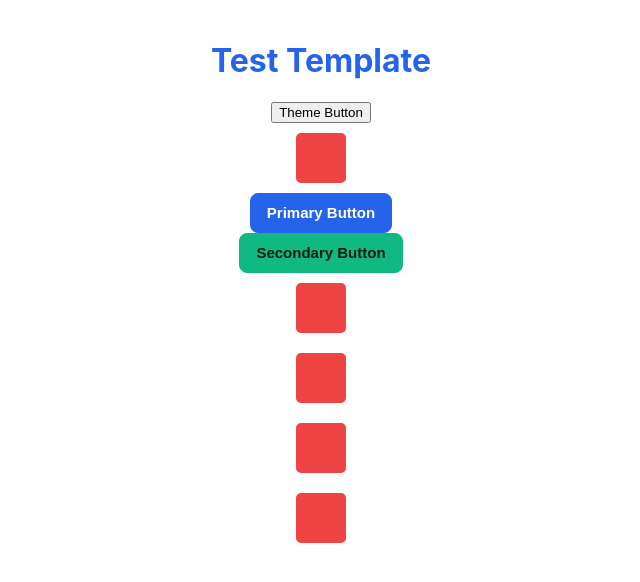
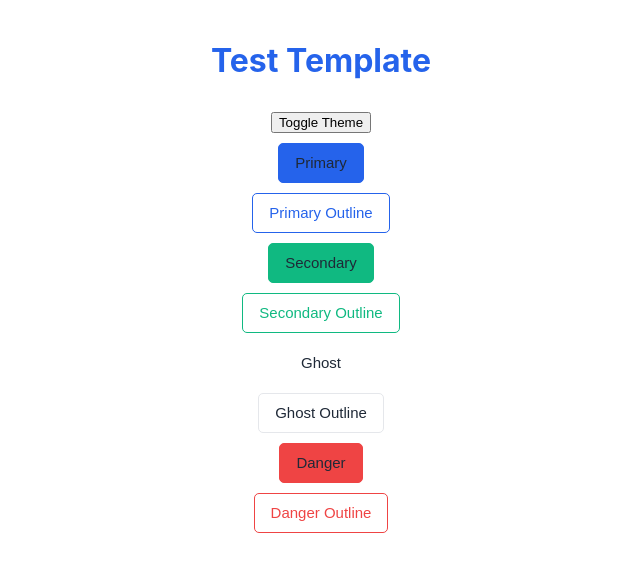
Before and after one commit to Bauli29/DermaTrack, a Next.js app in the folder frontend/: page /test in a window 1280 px wide. Shown: the top 582 px of the page, without its empty margins (319-959 px from the left). Built offline with nearby package versions, Linux system fonts and the light colour scheme.

Commit message:
Derma-25 User: Implementation of Button

```diff
--- a/frontend/src/components/atoms/button/index.tsx
+++ b/frontend/src/components/atoms/button/index.tsx
@@ -1,51 +1,23 @@
-'use client'
-
-import React, { forwardRef } from 'react'
-
 import * as SC from './styles'
 import { IButtonProps } from './types'
 
-const Button = forwardRef<HTMLButtonElement, IButtonProps>(
-  (
-    {
+const Button = ({
   variant = 'primary',
   size = 'md',
   fullWidth = false,
-      loading = false,
-      disabled,
-      startIcon,
-      endIcon,
+  disabled = false,
   children,
-    },
-    ref
-  ) => {
-    const isDisabled = disabled ?? loading
-
-    return (
+  ...props
+}: IButtonProps) => (
   <SC.StyledButton
-        ref={ref}
     $variant={variant}
     $size={size}
     $fullWidth={fullWidth}
-        disabled={isDisabled}
-        aria-disabled={isDisabled}
-        aria-busy={loading || undefined}
-        data-disabled={isDisabled}
+    disabled={disabled}
+    {...props}
   >
-        {loading ? (
-          <SC.Spinner $size={size} $variant={variant} aria-hidden='true' />
-        ) : (
-          <SC.ButtonLabel>
-            {startIcon}
-            <span>{children}</span>
-            {endIcon}
-          </SC.ButtonLabel>
-        )}
+    {children}
   </SC.StyledButton>
 )
-  }
-)
-
-Button.displayName = 'Button'
 
 export default Button
--- a/frontend/src/components/atoms/button/styles.ts
+++ b/frontend/src/components/atoms/button/styles.ts
@@ -1,202 +1,96 @@
 'use client'
-import styled, { css, keyframes } from 'styled-components'
+import styled, { css } from 'styled-components'
 
-import { IButtonStyleProps, TButtonSize, TButtonVariant } from './types'
+import { ITheme } from '@/lib/themes'
 
-export const focusRing = css`
-  outline: 2px solid ${({ theme }) => theme.colors.focus};
-  outline-offset: 2px;
-`
+import { IButtonStyleProps } from './types'
 
-export const press = css`
-  transform: translateY(0.5px) scale(0.995);
-`
+const sizeStyles = {
+  sm: css`
+    height: 32px;
+    padding: 0 12px;
+    font-size: 0.875rem;
+  `,
+  md: css`
+    height: 40px;
+    padding: 0 16px;
+    font-size: 0.9375rem;
+  `,
+  lg: css`
+    height: 48px;
+    padding: 0 20px;
+    font-size: 1rem;
+  `,
+}
 
-export const baseButton = css<IButtonStyleProps>`
-  -webkit-tap-highlight-color: transparent;
+const variantStyles = (theme: ITheme) => ({
+  primary: css`
+    background: ${theme.colors.primary};
+    color: ${theme.colors.text};
+    border-color: ${theme.colors.primary};
+  `,
+  secondary: css`
+    background: ${theme.colors.secondary};
+    color: ${theme.colors.text};
+    border-color: ${theme.colors.secondary};
+  `,
+  ghost: css`
+    background: transparent;
+    color: ${theme.colors.text};
+  `,
+  danger: css`
+    background: ${theme.colors.error};
+    color: ${theme.colors.text};
+    border-color: ${theme.colors.error};
+  `,
+  'primary-outline': css`
+    background: transparent;
+    color: ${theme.colors.primary};
+    border-color: ${theme.colors.primary};
+  `,
+  'secondary-outline': css`
+    background: transparent;
+    color: ${theme.colors.secondary};
+    border-color: ${theme.colors.secondary};
+  `,
+  'ghost-outline': css`
+    background: transparent;
+    color: ${theme.colors.text};
+    border-color: ${theme.colors.border};
+  `,
+  'danger-outline': css`
+    background: transparent;
+    color: ${theme.colors.error};
+    border-color: ${theme.colors.error};
+  `,
+})
+
+export const StyledButton = styled.button<IButtonStyleProps>`
   display: inline-flex;
   align-items: center;
   justify-content: center;
   gap: 0.5rem;
-  border-radius: 0.5rem; /* 8px */
+  border-radius: 5px;
   border: 1px solid transparent;
-  font-weight: 600;
-  line-height: 1;
   cursor: pointer;
   user-select: none;
-  position: relative;
   white-space: nowrap;
-  transition:
-    background-color 150ms ease,
-    color 150ms ease,
-    border-color 150ms ease,
-    box-shadow 150ms ease,
-    transform 50ms ease;
 
-  ${({ $fullWidth }) => ($fullWidth ? 'width: 100%;' : '')}
+  ${({ $fullWidth }) => $fullWidth && 'width: 100%;'}
 
   /* Sizes */
-  ${({ $size }) => {
-    if ($size === 'sm') {
-      return css`
-        height: 32px;
-        padding: 0 12px;
-        font-size: 0.875rem; /* 14px */
-      `
-    }
-    if ($size === 'lg') {
-      return css`
-        height: 48px;
-        padding: 0 20px;
-        font-size: 1rem; /* 16px */
-      `
-    }
-    return css`
-      height: 40px;
-      padding: 0 16px;
-      font-size: 0.9375rem; /* 15px */
-    `
-  }}
+  ${({ $size }) => sizeStyles[$size]}
 
   /* Variants */
-  ${({ $variant, theme }) => {
-    switch ($variant) {
-      case 'secondary':
-        return css`
-          background: ${theme.colors.secondary};
-          color: #0b1b13; /* readable on secondary */
-          border-color: ${theme.colors.secondary};
-          &:hover {
-            filter: brightness(0.96);
-          }
-          &:active {
-            ${press}
-            filter: brightness(0.92);
-          }
-        `
-      case 'outline':
-        return css`
-          background: transparent;
-          color: ${theme.colors.text};
-          border-color: ${theme.colors.border};
-          &:hover {
-            background: ${theme.colors.hover};
-          }
-          &:active {
-            ${press}
-          }
-        `
-      case 'ghost':
-        return css`
-          background: transparent;
-          color: ${theme.colors.text};
-          border-color: transparent;
-          &:hover {
-            background: ${theme.colors.hover};
-            border-color: ${theme.colors.hover};
-          }
-          &:active {
-            ${press}
-          }
-        `
-      case 'danger':
-        return css`
-          background: ${theme.colors.error};
-          color: #ffffff;
-          border-color: ${theme.colors.error};
-          &:hover {
-            background: #dc2626cc; /* slightly transparent */
-          }
-          &:active {
-            ${press}
-          }
-        `
-      case 'primary':
-      default:
-        return css`
-          background: ${theme.colors.primary};
-          color: #ffffff;
-          border-color: ${theme.colors.primary};
-          &:hover {
-            background: ${theme.colors.info};
-            border-color: ${theme.colors.info};
-          }
-          &:active {
-            ${press}
-          }
-        `
-    }
-  }}
+  ${({ $variant, theme }) => variantStyles(theme)[$variant]}
 
-  /* Disabled */
-  &:disabled,
-  &[data-disabled='true'] {
+  &:disabled {
     cursor: not-allowed;
     opacity: 0.6;
-    filter: grayscale(10%);
-    box-shadow: none;
-    transform: none;
+    pointer-events: none;
   }
 
-  /* Focus styles: visible only when needed */
-  &:focus-visible {
-    ${focusRing}
-  }
-
-  /* Respect reduced motion */
-  @media (prefers-reduced-motion: reduce) {
-    transition: none;
+  &:hover {
+    filter: brightness(0.9);
   }
 `
-
-export const StyledButton = styled.button<IButtonStyleProps>`
-  ${baseButton}
-`
-
-/* Loading spinner */
-const spin = keyframes`
-  0% { transform: rotate(0deg); }
-  100% { transform: rotate(360deg); }
-`
-
-export const Spinner = styled.span<{
-  $size: TButtonSize
-  $variant: TButtonVariant
-}>`
-  display: inline-block;
-  border: 2px solid
-    ${({ $variant, theme }) =>
-      $variant === 'outline' || $variant === 'ghost'
-        ? `${theme.colors.text}80`
-        : 'rgba(255, 255, 255, 0.5)'};
-  border-top-color: ${({ $variant, theme }) =>
-    $variant === 'outline' || $variant === 'ghost'
-      ? theme.colors.text
-      : 'rgba(255, 255, 255, 1)'};
-  border-radius: 50%;
-  animation: ${spin} 1s linear infinite;
-  ${({ $size }) => {
-    if ($size === 'sm') {
-      return css`
-        width: 14px;
-        height: 14px;
-      `
-    }
-    if ($size === 'lg') {
-      return css`
-        width: 18px;
-        height: 18px;
-      `
-    }
-    return css`
-      width: 16px;
-      height: 16px;
-    `
-  }}
-`
-
-export const ButtonLabel = styled.span`
-  display: inline-flex;
-  align-items: center;
-  gap: 0.5rem;
-`
--- a/frontend/src/components/templates/test-template/index.tsx
+++ b/frontend/src/components/templates/test-template/index.tsx
@@ -7,18 +7,32 @@ const TestTemplate = () => (
   <SC.TestPageWrapper>
     <h1>Test Template</h1>
     <ThemeButton />
-    <SC.ExampleDiv />{' '}
-    {/* Please remove example div once there are actual components to display */}
-    <Button variant='primary' size='md'>
-      Primary Button
-    </Button>
-    <Button variant='secondary' size='md'>
-      Secondary Button
-    </Button>
-    <SC.ExampleDiv />
-    <SC.ExampleDiv />
-    <SC.ExampleDiv />
-    <SC.ExampleDiv />
+    <>
+      <Button variant='primary' size='md'>
+        Primary
+      </Button>
+      <Button variant='primary-outline' size='md'>
+        Primary Outline
+      </Button>
+      <Button variant='secondary' size='md'>
+        Secondary
+      </Button>
+      <Button variant='secondary-outline' size='md'>
+        Secondary Outline
+      </Button>
+      <Button variant='ghost' size='md'>
+        Ghost
+      </Button>
+      <Button variant='ghost-outline' size='md'>
+        Ghost Outline
+      </Button>
+      <Button variant='danger' size='md'>
+        Danger
+      </Button>
+      <Button variant='danger-outline' size='md'>
+        Danger Outline
+      </Button>
+    </>
   </SC.TestPageWrapper>
 )
 
--- a/frontend/src/components/templates/test-template/styles.ts
+++ b/frontend/src/components/templates/test-template/styles.ts
@@ -7,11 +7,5 @@ export const TestPageWrapper = styled.div`
   display: flex;
   flex-direction: column;
   align-items: center;
+  gap: 10px;
 `
-export const ExampleDiv = styled.div`
-  background-color: ${({ theme }) => theme.colors.error};
-  height: 50px;
-  width: 50px;
-  margin: 10px;
-  border-radius: 5px;
-`
--- a/frontend/src/components/templates/test-template/temp-theme-button.tsx
+++ b/frontend/src/components/templates/test-template/temp-theme-button.tsx
@@ -6,7 +6,7 @@ const ThemeButton = () => {
   const handleClick = () => {
     toggleTheme()
   }
-  return <button onClick={handleClick}>Theme Button</button>
+  return <button onClick={handleClick}>Toggle Theme</button>
 }
 
 export default ThemeButton
```
Also changed, not shown: frontend/src/components/atoms/button/types.ts (+12 -12 lines). Lines whose indentation alone changed are shown as unchanged.
